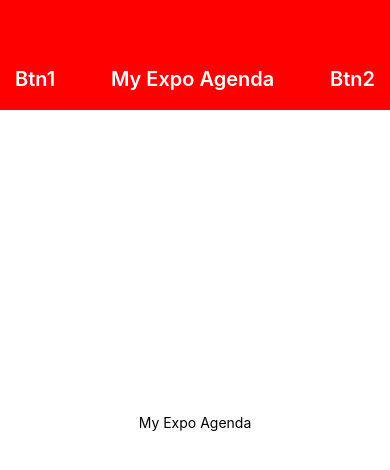
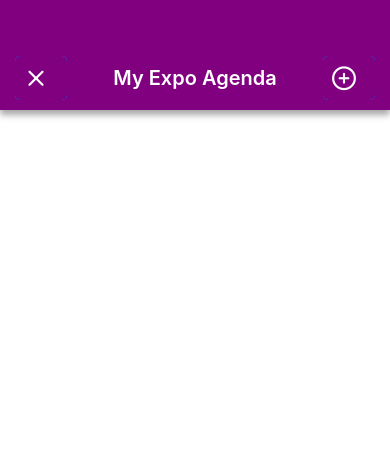
Before and after one commit to AtilaDev-team/my-expo-agenda, a React Native app: screen / in a window 390 px wide. Shown: the top 470 px of the page. Built offline with nearby package versions, Linux system fonts and the light colour scheme.

Commit message:
Header done

```diff
--- a/App.tsx
+++ b/App.tsx
@@ -5,8 +5,12 @@ import { Header } from './components/Header';
 export default function App() {
   return (
     <View style={styles.container}>
-      <Header />
-      <Text>My Expo Agenda</Text>
+      <Header
+        onPressLeft={() => {}}
+        onPressRight={() => {}}
+        title={'My Expo Agenda'}
+      />
+
       <StatusBar style='light' />
     </View>
   );
--- a/components/Header/Header.styles.ts
+++ b/components/Header/Header.styles.ts
@@ -0,0 +1,33 @@
+import { StyleSheet } from 'react-native';
+
+export const styles = StyleSheet.create({
+  container: {
+    height: 110,
+    left: 0,
+    paddingHorizontal: 15,
+    position: 'absolute',
+    right: 0,
+    top: 0,
+    shadowColor: '#000',
+    shadowOffset: {
+      width: 0,
+      height: 5,
+    },
+    shadowOpacity: 0.34,
+    shadowRadius: 6.27,
+
+    elevation: 10,
+  },
+  headerContainer: {
+    flex: 1,
+    flexDirection: 'row',
+    alignItems: 'center',
+    justifyContent: 'space-between',
+    marginTop: 46,
+  },
+  text: {
+    color: '#fff',
+    fontSize: 20,
+    fontWeight: '600',
+  },
+});
--- a/components/Header/index.tsx
+++ b/components/Header/index.tsx
@@ -1,45 +1,47 @@
-import { View, Text, StyleSheet } from 'react-native';
+import { View, Text } from 'react-native';
+import { Feather as Icon } from '@expo/vector-icons';
 
-export const Header = () => {
+import { styles } from './Header.styles';
+
+type Props = {
+  onPressLeft: () => void;
+  onPressRight: () => void;
+  title: string;
+  headerColor?: string;
+  textColor?: string;
+};
+
+export const Header = ({
+  onPressLeft,
+  onPressRight,
+  title,
+  headerColor = 'purple',
+  textColor = '#fff',
+}: Props) => {
   return (
-    <View style={styles.container}>
+    <View style={[styles.container, { backgroundColor: headerColor }]}>
       <View style={styles.headerContainer}>
         {/* Left button */}
-        <View>
-          <Text style={styles.text}>Btn1</Text>
-        </View>
+        <Icon.Button
+          name='x'
+          size={26}
+          color={textColor}
+          style={{ backgroundColor: headerColor }}
+          onPress={onPressLeft}
+        />
+
         {/* Header Title */}
-        <View>
-          <Text style={styles.text}>My Expo Agenda</Text>
-        </View>
+        <Text style={styles.text}>{title}</Text>
+
         {/* Right button */}
-        <View>
-          <Text style={styles.text}>Btn2</Text>
-        </View>
+        <Icon.Button
+          name='plus-circle'
+          size={26}
+          color={textColor}
+          style={{ backgroundColor: headerColor }}
+          onPress={onPressRight}
+        />
       </View>
     </View>
   );
 };
-
-const styles = StyleSheet.create({
-  container: {
-    backgroundColor: 'red',
-    height: 110,
-    left: 0,
-    position: 'absolute',
-    right: 0,
-    top: 0,
-    paddingHorizontal: 15,
-  },
-  headerContainer: {
-    flex: 1,
-    flexDirection: 'row',
-    marginTop: 67,
-    justifyContent: 'space-between',
-  },
-  text: {
-    color: '#fff',
-    fontSize: 20,
-    fontWeight: '600',
-  },
-});
```
